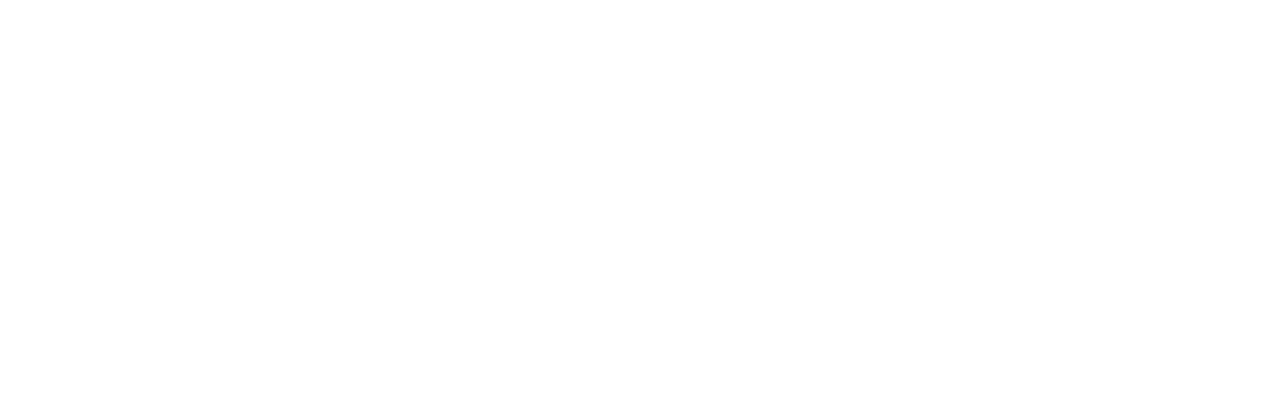
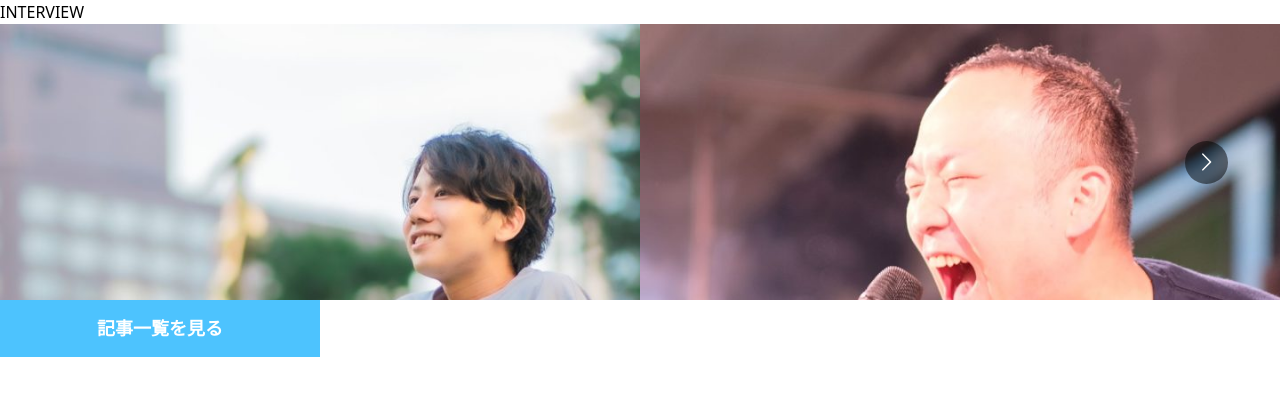
Before and after one commit to Kawarai-S/lab_test_0802, a Next.js app: page / in a window 1280 px wide. Shown: the top 396 px of the page. Built offline with nearby package versions, Linux system fonts and the light colour scheme.

Commit message:
top変更

```diff
--- a/src/pages/index.js
+++ b/src/pages/index.js
@@ -1,10 +1,66 @@
 import Image from 'next/image'
 import { Inter } from 'next/font/google'
+import Carousel from "react-multi-carousel";
+import "react-multi-carousel/lib/styles.css";
+import style from "../styles/test.module.scss"
+
+const responsive = {
+  superLargeDesktop: {
+    // the naming can be any, depends on you.
+    breakpoint: { max: 4000, min: 3000 },
+    items: 5
+  },
+  desktop: {
+    breakpoint: { max: 3000, min: 1024 },
+    items: 3
+  },
+  tablet: {
+    breakpoint: { max: 1024, min: 464 },
+    items: 2
+  },
+  mobile: {
+    breakpoint: { max: 464, min: 0 },
+    items: 1
+  }
+};
 
 const inter = Inter({ subsets: ['latin'] })
 
 export default function Home() {
   return (
-    <div></div>
+    <div>
+      <h1>INTERVIEW</h1>
+      <div>
+        <Carousel responsive={responsive}>
+          <div className={style.card}>
+            <div className={style.photos}>
+              <img src="img01.jpg"></img>
+            </div>
+          </div>
+          <div className={style.card}>
+            <div className={style.photos}>
+              <img src="img02.jpg"></img>
+            </div>
+          </div>
+          <div className={style.card}>
+            <div className={style.photos}>
+              <img src="img03.jpg"></img>
+            </div>
+          </div>
+          <div className={style.card}>
+            <div className={style.photos}>
+              <img src="img04.png"></img>
+            </div>
+            <div>
+              <p>ジーズアカデミーで 得た</p>
+              <p>新しいコミュニティが</p>
+              <p>異業種からエンジニア</p>
+              <p>転職のきっかけに。</p>
+            </div>
+          </div>
+        </Carousel>
+      </div>
+      <button className={style.btn}>記事一覧を見る</button>
+    </div>
   );
 }
--- a/src/styles/test.module.scss
+++ b/src/styles/test.module.scss
@@ -23,4 +23,5 @@
     color: #fff;
     padding: 15px 0;
     background-color: rgb(77, 195, 254);
+    display: inline-block;
 }
```
